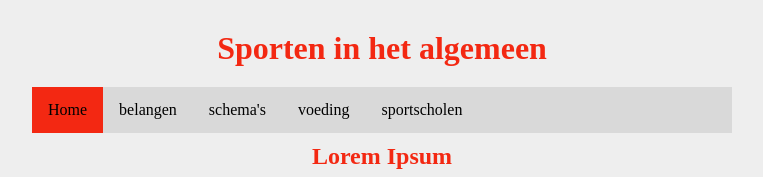
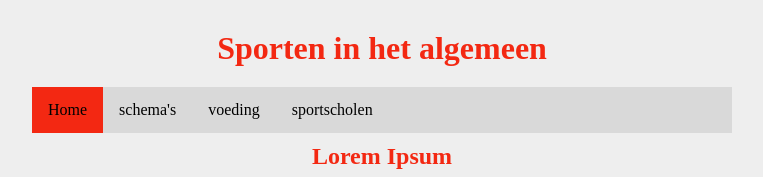
Before and after one commit to emmaus-archief/2223-4H-website-4hin1-ashley, a plain HTML site: page index.html in a window 1280 px wide. Shown: the top 177 px of the page, without its empty margins (258-1021 px from the left). Drawn offline with Linux system fonts and the light colour scheme.

Commit message:
belangen

```diff
--- a/index.html
+++ b/index.html
@@ -18,7 +18,6 @@
     <nav>
       <ul>
         <li><a class="active" href="index.html">Home</a></li>
-        <li><a href="belangen.html">belangen</a></li>
         <li><a href="schema.html">schema's</a></li>
         <li><a href="voeding.html"> voeding </a></li>
         <li><a href="sportscholen.html"> sportscholen </a></li>
```
Also changed, not shown: schema.html (+0 -1 lines), sportscholen.html (+0 -1 lines), voeding.html (+0 -1 lines), afbeeldingen/belangen.html (renamed from belangen.html).
